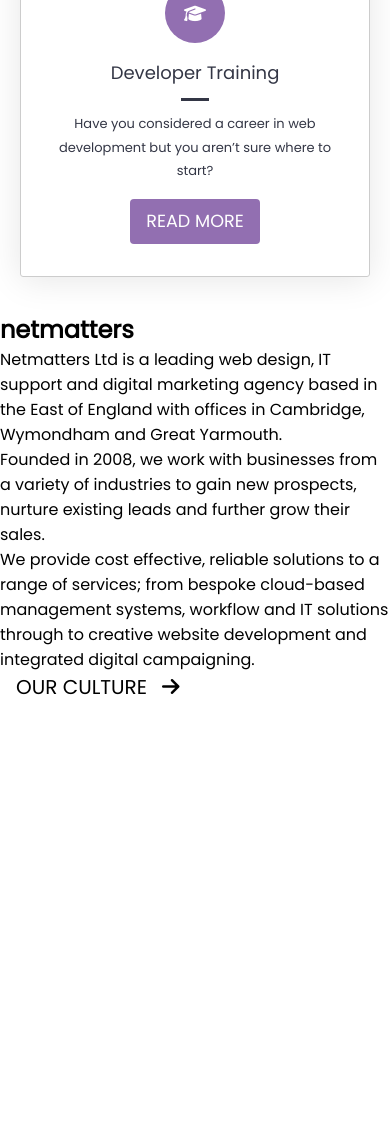
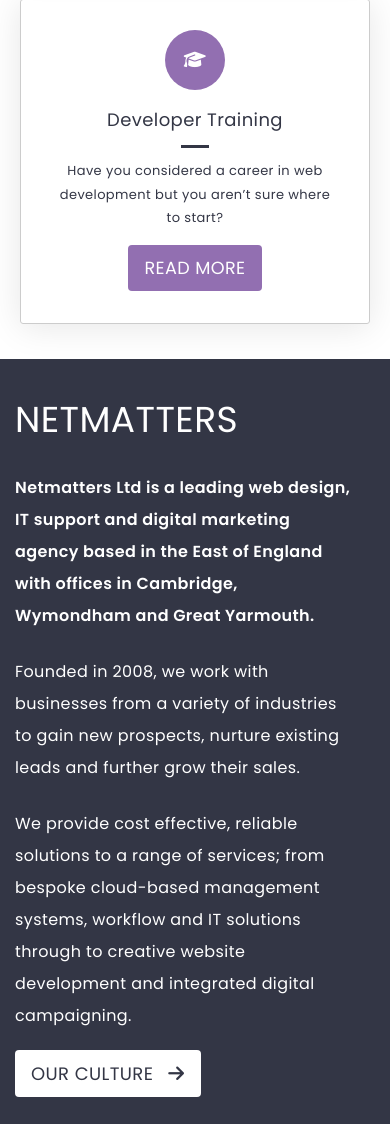
Before and after one commit to scotthellings1/html-css-reflection, a PHP site: page / in a window 390 px wide. Shown: the part 3026-4150 px from the top of the page. Before the commit the page ends 3721 px from the top, so only its background shows below. Run offline with PHP 8.4, Linux system fonts and the light colour scheme; some libraries are stand-ins or nearby versions.

Commit message:
about section mobile design

```diff
--- a/css/styles.css
+++ b/css/styles.css
@@ -31,6 +31,12 @@ a {
   background: #926FB1;
   color: #fff;
   margin-top: 2rem;
+}
+.btn-about {
+  background: #fff;
+  color: #333645;
+  padding: 0.7rem 1rem;
+  font-size: 1.125rem;
 }
 
 .btn-service-bespoke {
@@ -119,6 +125,8 @@ a {
 
 body {
   font-family: "Poppins", sans-serif;
+  font-size: 1rem;
+  letter-spacing: 0.4px;
 }
 
 header {
@@ -203,7 +211,7 @@ i.fa-phone-volume {
 .banner h1 {
   text-transform: uppercase;
   font-size: 3rem;
-  font-weight: 200;
+  font-weight: 400;
   margin-bottom: 0.3em;
 }
 .banner p {
@@ -400,4 +408,27 @@ i.fa-phone-volume {
   color: #926FB1;
 }
 
+.about {
+  background-color: #333645;
+  color: #fff;
+  padding: 2rem 15px;
+  line-height: 2;
+}
+.about .container {
+  padding-right: 1.125rem;
+}
+.about h1 {
+  font-size: 2.25rem;
+  text-transform: uppercase;
+  font-weight: 400;
+  margin-bottom: 1.5rem;
+  line-height: 1.6;
+}
+.about .lead {
+  font-weight: 600;
+}
+.about p {
+  margin-bottom: 1.5rem;
+}
+
 /*# sourceMappingURL=styles.css.map */
--- a/index.html
+++ b/index.html
@@ -7,7 +7,7 @@
     <meta http-equiv="X-UA-Compatible" content="ie=edge">
     <link rel="preconnect" href="https://fonts.googleapis.com">
     <link rel="preconnect" href="https://fonts.gstatic.com" crossorigin>
-    <link href="https://fonts.googleapis.com/css2?family=Poppins&display=swap" rel="stylesheet">
+    <link href="https://fonts.googleapis.com/css2?family=Poppins:wght@200;400;600&display=swap" rel="stylesheet">
     <link rel="stylesheet" href="css/styles.css">
     <title> Netmatters | Full Service Digital Agency | Norwich, Norfolk | Netmatters</title>
     <script src="https://kit.fontawesome.com/ae8cc9698e.js" crossorigin="anonymous"></script>
--- /dev/null
+++ b/scss/partials/_about.scss
@@ -0,0 +1,22 @@
+.about {
+  background-color: $grey-700;
+  color: $white;
+  padding: 2rem 15px;
+  line-height: 2;
+  .container{
+    padding-right: 1.125rem;
+  }
+  h1 {
+    font-size: 2.25rem;
+    text-transform: uppercase;
+    font-weight: 400;
+    margin-bottom: 1.5rem;
+    line-height: 1.6;
+  }
+  .lead {
+    font-weight: 600;
+  }
+  p  {
+    margin-bottom: 1.5rem;
+  }
+}
--- a/scss/partials/_banner.scss
+++ b/scss/partials/_banner.scss
@@ -24,7 +24,7 @@
   h1 {
     text-transform: uppercase;
     font-size: 3rem ;
-    font-weight: 200;
+    font-weight: 400;
     margin-bottom: 0.3em;
   }
   p{
--- a/scss/partials/_buttons.scss
+++ b/scss/partials/_buttons.scss
@@ -26,6 +26,13 @@
     background: $web-300;
     color: $white;
     margin-top: 2rem;
+  }
+
+  &-about {
+    background: $white;
+    color: $grey-700;
+    padding: 0.7rem 1rem;
+    font-size: 1.125rem;
   }
 
   //&-service-bespoke {
--- a/scss/partials/_main.scss
+++ b/scss/partials/_main.scss
@@ -1,5 +1,7 @@
 body {
   font-family: 'Poppins', sans-serif;
+  font-size: 1rem;
+  letter-spacing: 0.4px;
 }
 header {
   min-height: 10.5rem;
--- a/scss/styles.scss
+++ b/scss/styles.scss
@@ -4,3 +4,4 @@
 @import "partials/main";
 @import "partials/banner";
 @import "partials/services";
+@import "partials/about";
```
Also changed, not shown: 1 other file.
